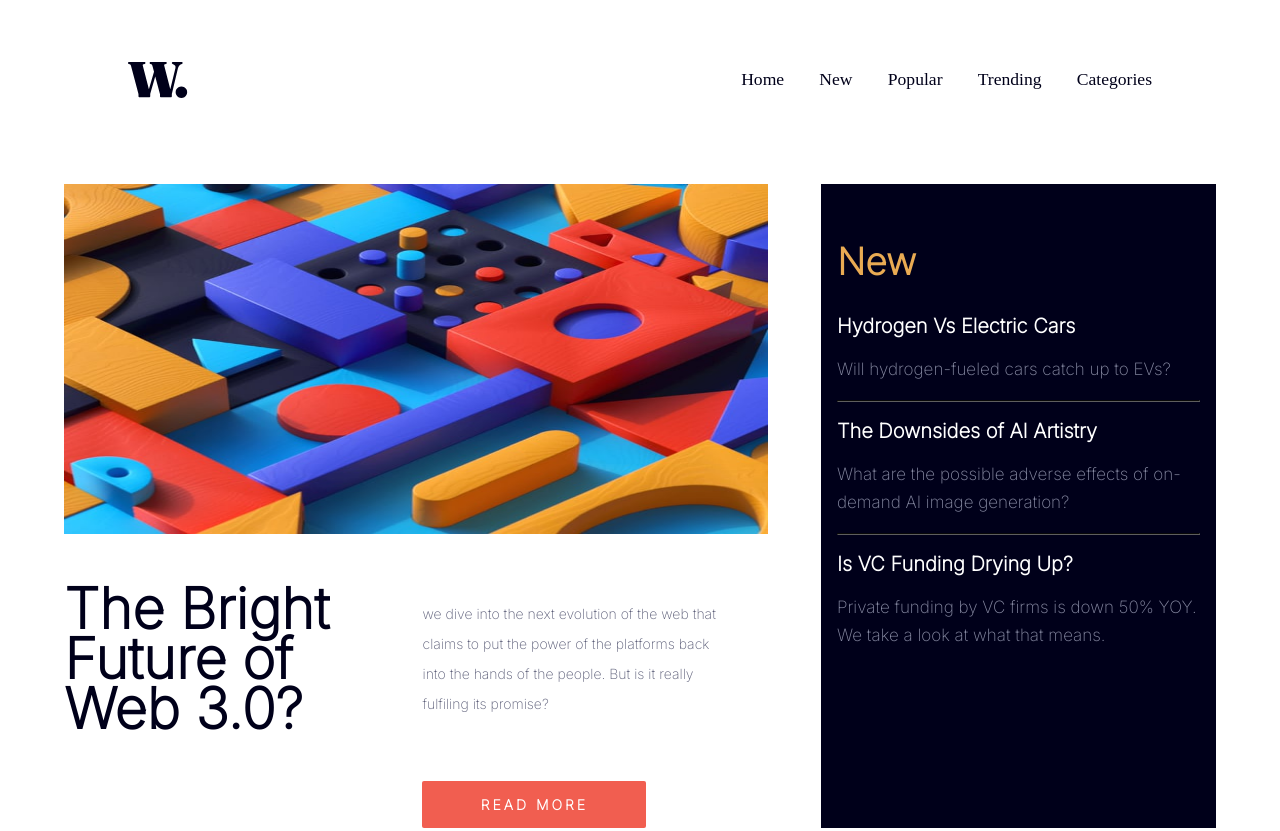
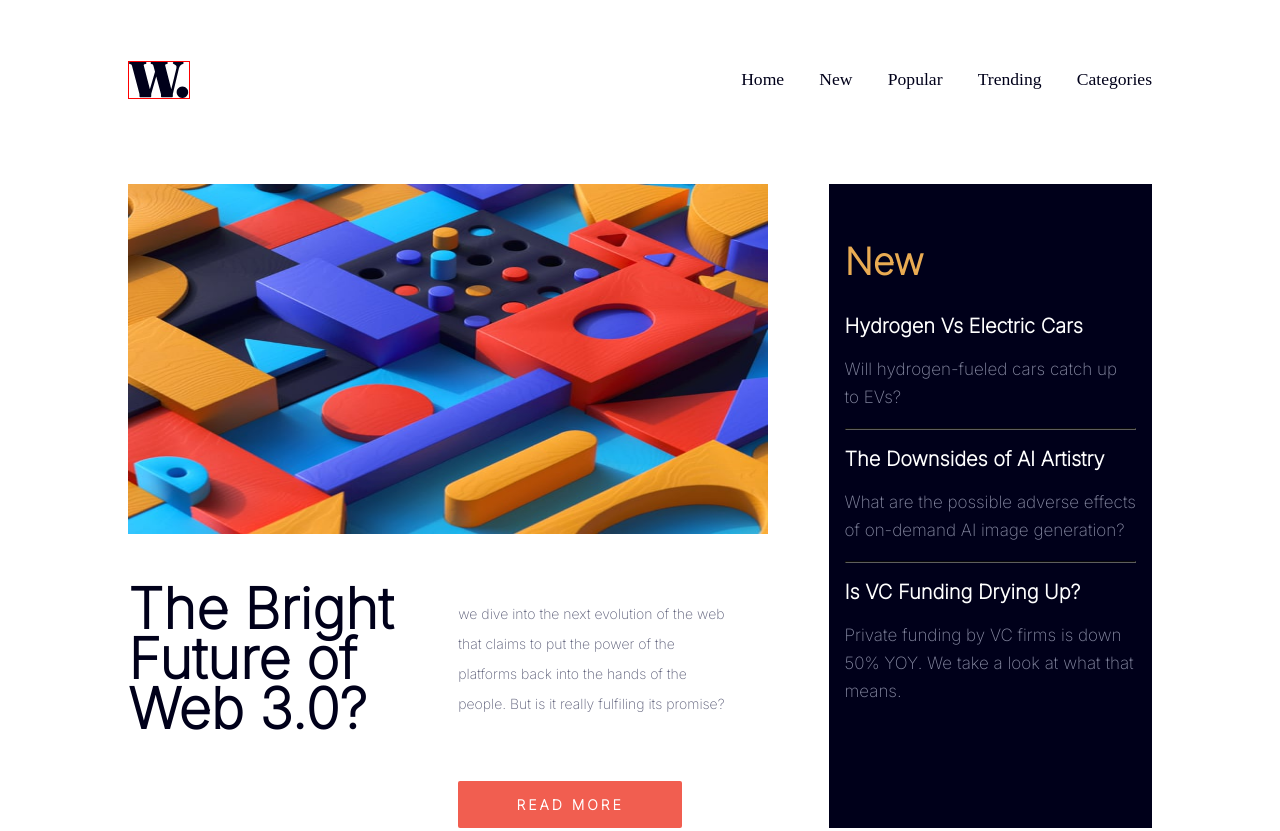
Before and after one commit to mac-anthony/news-homepage-solution, a plain HTML site: page index.html in a window 1280 px wide. Shown: the top 831 px of the page. Drawn offline with nearby package versions, Linux system fonts and the light colour scheme; a web font is replaced by a local one.

Commit message:
modified the README.md file and i made some changes on the css file

```diff
--- a/assets/css/style.css
+++ b/assets/css/style.css
@@ -285,6 +285,7 @@ hr {
       padding: 0;
       margin-right: 2rem;
       height: auto;
+      border: 1px solid red;
     }
 
     .menu-btn {
@@ -316,11 +317,12 @@ hr {
 
     .page-header-img {
       background-image: url(../images/image-web-3-desktop.jpg);
-      width: 55vw;
+      width: 50vw;
       height: 350px;
     }
     .container {
       margin-top: 3.5rem;
+      width: 80vw;
     }
 
     .second-section {
```
Also changed, not shown: 1 other file.
